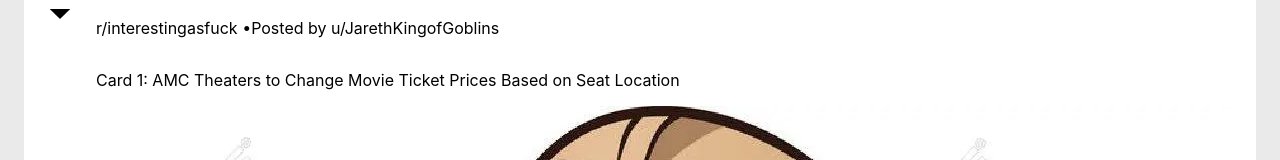
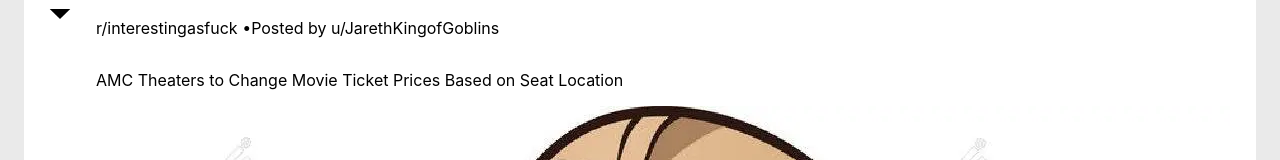
Before and after one commit to demetriusvissarion/My-Reddit-Explorer, a React (Create React App) app: page / in a window 1280 px wide. Shown: the part 142-302 px from the top of the page. Built offline with nearby package versions, Linux system fonts and the light colour scheme.

Commit message:
switched to redux

```diff
--- a/src/components/Card.js
+++ b/src/components/Card.js
@@ -3,21 +3,16 @@ import { CardFunction } from "./CardFunction";
 import { CardContent } from "./CardContent";
 import "./Card.css";
 
-export const Card = ({ card, hideCard }) => {
+export const Card = ({ card }) => {
   return (
     <div className={`Card ${card.animation}`}>
       <Vote voteNumber={card.voteNumber} />
       <CardContent
-        cardId={card.id}
         channel={card.channel}
         title={card.title}
         image={card.image}
       />
-      <CardFunction
-        commentNumber={card.commentNumber}
-        hideCard={hideCard}
-        cardId={card.id}
-      />
+      <CardFunction commentNumber={card.commentNumber} cardId={card.id} />
     </div>
   );
 };
--- a/src/components/CardContent.js
+++ b/src/components/CardContent.js
@@ -2,9 +2,7 @@ export const CardContent = ({ cardId, channel, title, image }) => {
   return (
     <div className="CardContent">
       <p className="Channel">{channel}</p>
-      <p className="Title">
-        Card {cardId}: {title}
-      </p>
+      <p className="Title">{title}</p>
       <div className="ImageContainer">
         <img src={image} id="image" alt="article img content" />
       </div>
--- a/src/components/CardFunction.js
+++ b/src/components/CardFunction.js
@@ -1,9 +1,17 @@
+import { useDispatch } from "react-redux";
 import Comment from "../img/Comment.svg";
 import Hide from "../img/Hide.svg";
+import { setAnimationHide, setDisplayFalse } from "../store/cardsSlice";
 
-export const CardFunction = ({ commentNumber, hideCard, cardId }) => {
+const sleep = (ms = 500) => new Promise((resolve) => setTimeout(resolve, ms));
+
+export const CardFunction = ({ commentNumber, cardId }) => {
+  const dispatch = useDispatch();
+
   const handleClick = async () => {
-    await hideCard(cardId);
+    dispatch(setAnimationHide(cardId));
+    await sleep(500);
+    dispatch(setDisplayFalse(cardId));
   };
 
   return (
--- a/src/components/Cards.js
+++ b/src/components/Cards.js
@@ -1,8 +1,9 @@
 import { Card } from "./Card";
 import bigExplorer from "../img/bigExplorer.webp";
 import "./Cards.css";
-import { useState } from "react";
-// import { CSSTransition } from "react-transition-group";
+// import { useState } from "react";
+import { selectAllCards } from "../store/cardsSlice";
+import { useSelector } from "react-redux";
 
 const randomNumber = Math.ceil(Math.random() * 10);
 const initialCards = {};
@@ -23,29 +24,8 @@ for (let step = 1; step < randomNumber; step++) {
   initialCards[newCard.id] = newCard;
 }
 
-const sleep = (milliseconds = 500) =>
-  new Promise((resolve) => setTimeout(resolve, milliseconds));
-
 export const Cards = () => {
-  const [cards, setCards] = useState(initialCards);
-
-  const cardHideAnimation = (id) => {
-    const newCards = { ...cards };
-    newCards[id].animation = "hide";
-    setCards(newCards);
-  };
-
-  const cardSetDisplayFalse = (id) => {
-    const newCards = { ...cards };
-    newCards[id].display = false;
-    setCards(newCards);
-  };
-
-  const hideCard = async (id) => {
-    cardHideAnimation(id);
-    await sleep(500);
-    cardSetDisplayFalse(id);
-  };
+  const cards = useSelector(selectAllCards);
 
   const cardToDisplay = () => {
     return Object.values(cards).filter((card) => card.display);
@@ -54,7 +34,7 @@ export const Cards = () => {
   return (
     <div className="Cards">
       {cardToDisplay().map((card) => (
-        <Card card={card} hideCard={hideCard} key={card.id} />
+        <Card card={card} key={card.id} />
       ))}
     </div>
   );
--- a/src/index.js
+++ b/src/index.js
@@ -1,13 +1,24 @@
-import React from 'react';
-import ReactDOM from 'react-dom/client';
-import './index.css';
-import App from './App';
-import reportWebVitals from './reportWebVitals';
+import React from "react";
+import ReactDOM from "react-dom/client";
+import "./index.css";
+import App from "./App";
+import reportWebVitals from "./reportWebVitals";
+import { configureStore } from "@reduxjs/toolkit";
+import { cardsSlice } from "./store/cardsSlice";
+import { Provider } from "react-redux";
 
-const root = ReactDOM.createRoot(document.getElementById('root'));
+const store = configureStore({
+  reducer: {
+    cards: cardsSlice.reducer,
+  },
+});
+
+const root = ReactDOM.createRoot(document.getElementById("root"));
 root.render(
   <React.StrictMode>
-    <App />
+    <Provider store={store}>
+      <App />
+    </Provider>
   </React.StrictMode>
 );
 
--- /dev/null
+++ b/src/store/cardsSlice.js
@@ -0,0 +1,37 @@
+import { createSlice } from "@reduxjs/toolkit";
+import bigExplorer from "../img/bigExplorer.webp";
+
+const randomNumber = Math.ceil(Math.random() * 9 + 1);
+const initialCards = {};
+
+const generateCard = (id) => ({
+  id: id,
+  display: true,
+  animation: "display",
+  channel: "r/interestingasfuck •Posted by u/JarethKingofGoblins",
+  title: "AMC Theaters to Change Movie Ticket Prices Based on Seat Location",
+  image: bigExplorer,
+  commentNumber: 2100,
+  voteNumber: 3200,
+});
+
+for (let step = 1; step < randomNumber; step++) {
+  const newCard = generateCard(step);
+  initialCards[newCard.id] = newCard;
+}
+
+export const cardsSlice = createSlice({
+  name: "cards",
+  initialState: initialCards,
+  reducers: {
+    setDisplayFalse: (state, action) => {
+      state[action.payload].display = false;
+    },
+    setAnimationHide: (state, action) => {
+      state[action.payload].animation = "hide";
+    },
+  },
+});
+
+export const selectAllCards = (state) => state.cards;
+export const { setAnimationHide, setDisplayFalse } = cardsSlice.actions;
```
